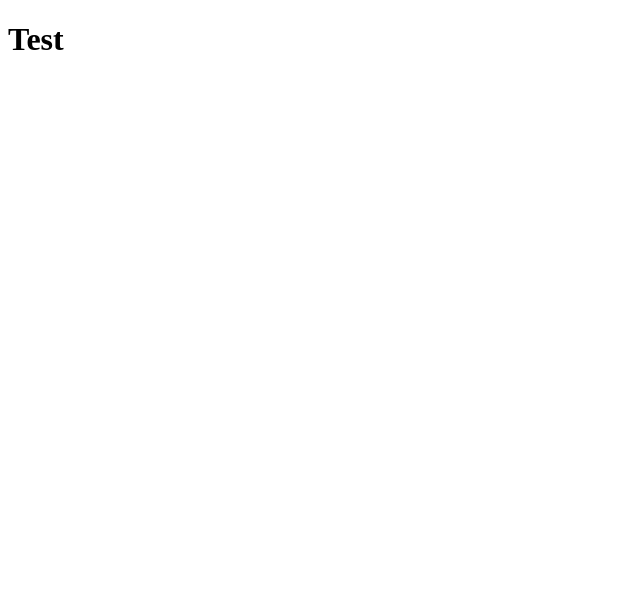
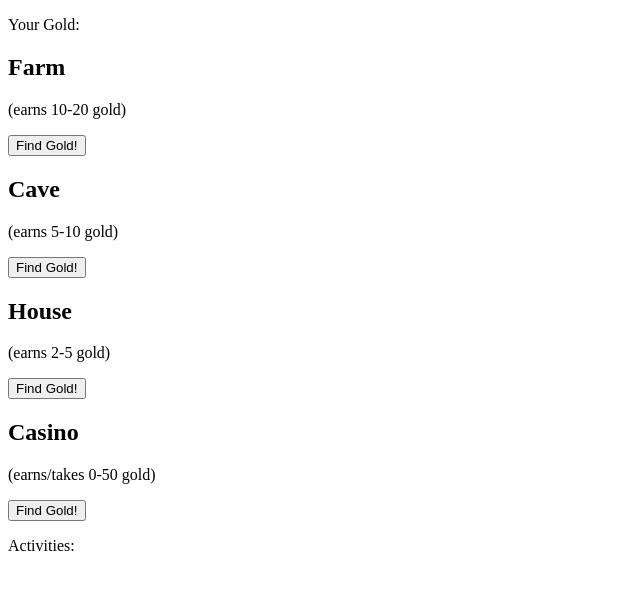
Before and after one commit to JennyWauer/ninja_gold, a Django app: page / in a window 1280 px wide. Before the commit the part shown is almost empty. Shown: the top 590 px of the page, without its empty margins (0-640 px from the left). Run offline with Django 3.2, Linux system fonts and the light colour scheme.

Commit message:
add content for page

```diff
--- a/ninja_app/templates/index.html
+++ b/ninja_app/templates/index.html
@@ -6,6 +6,29 @@
     <title>Ninja Gold</title>
 </head>
 <body>
-    <h1>Test</h1>
+    <p>Your Gold:</p>
+    <div></div>
+    <div class="place">
+        <h2>Farm</h2>
+        <p>(earns 10-20 gold)</p>
+        <button>Find Gold!</button>
+    </div>
+    <div class="place">
+        <h2>Cave</h2>
+        <p>(earns 5-10 gold)</p>
+        <button>Find Gold!</button>
+    </div>
+    <div class="place">
+        <h2>House</h2>
+        <p>(earns 2-5 gold)</p>
+        <button>Find Gold!</button>
+    </div>
+    <div class="place">
+        <h2>Casino</h2>
+        <p>(earns/takes 0-50 gold)</p>
+        <button>Find Gold!</button>
+    </div>
+    <p>Activities:</p>
+    <div></div>
 </body>
 </html>
```
